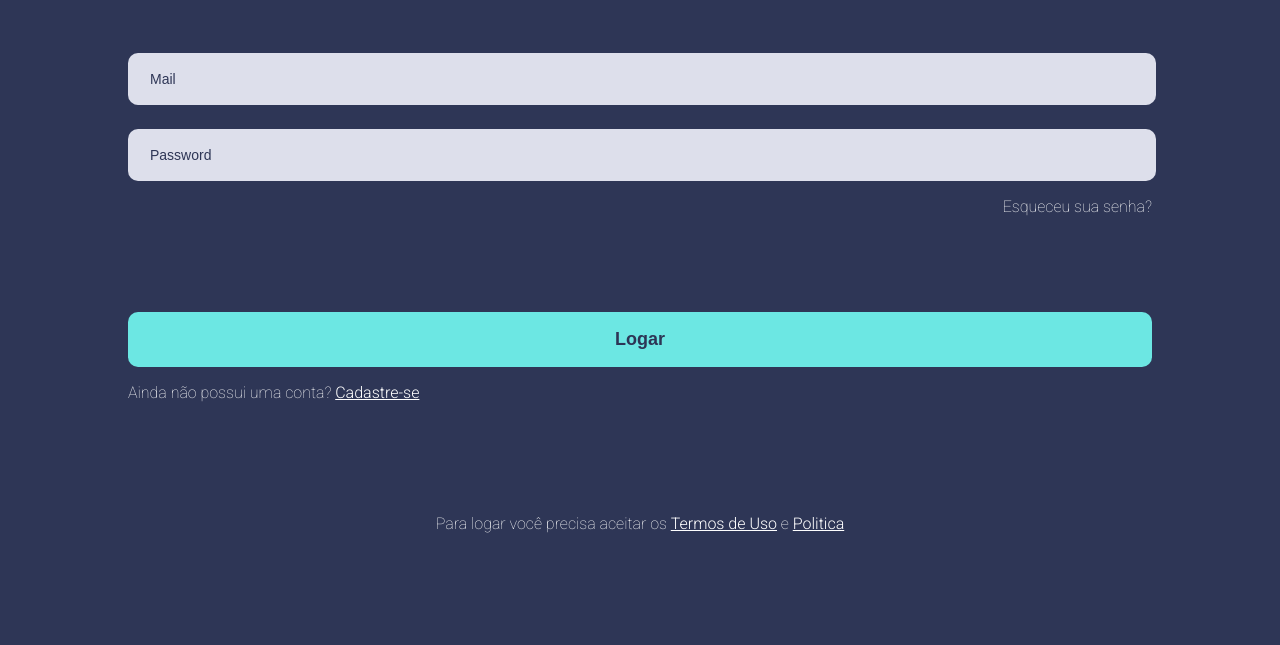
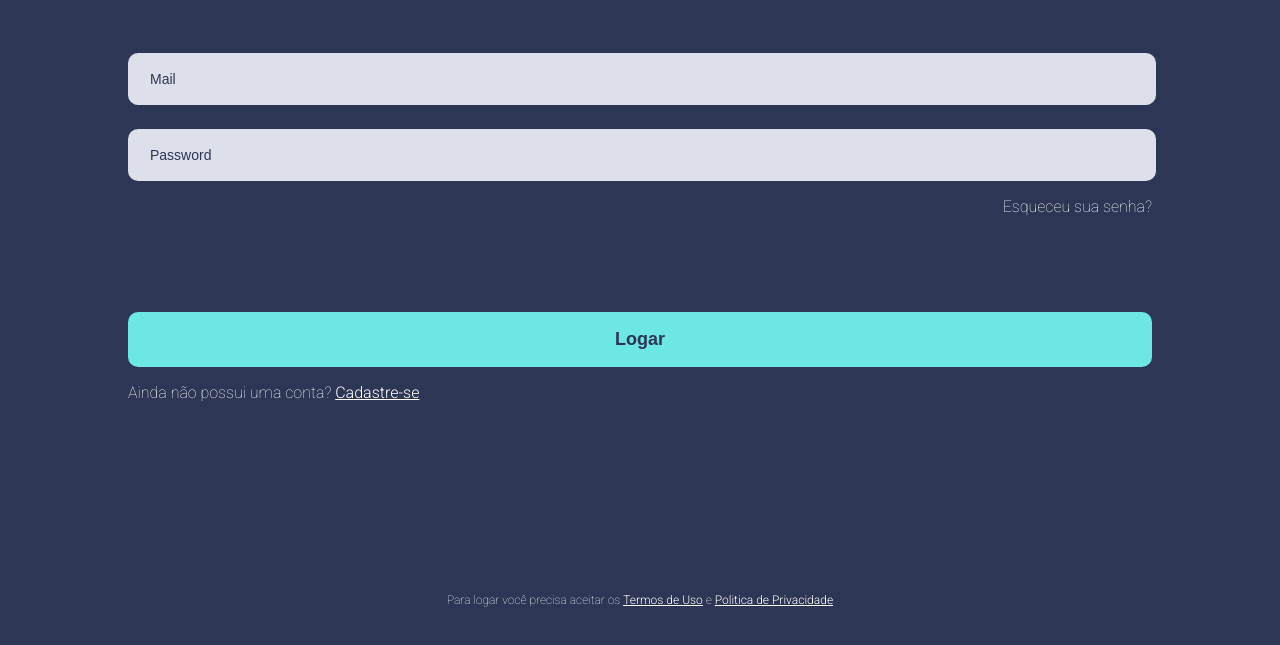
Before and after one commit to Joao-Vitor-pixel/adocao-JoaoVitor, a plain HTML site: page login.html in a window 1280 px wide. Shown: the part 151-796 px from the top of the page. Drawn offline with Linux system fonts and the light colour scheme.

Commit message:
atualização do style.css tela de Login

```diff
--- a/login.html
+++ b/login.html
@@ -24,9 +24,10 @@
         </form>
         <p class="text-info-2">Ainda não possui uma conta? <a href="#">Cadastre-se</a></p>
 
-         <div align="center">
-        <p class="text-info-2" style="margin-top: 14vh;">Para logar você precisa aceitar os <a href="#">Termos de Uso</a> e <a href="#">Politica</a></p>
-        </div>
+
+    </div>
+    <div align="center" class="footer-info">
+        <p class="text-info-2" style="font-size: 12px !important;width: 60%;">Para logar você precisa aceitar os <a href="#">Termos de Uso</a> e <a href="#">Politica de Privacidade</a></p>
     </div>
 </div>
 
--- a/style.css
+++ b/style.css
@@ -133,3 +133,10 @@ body {
     color: #fff;
     font-weight: 300;
   }
+
+  .footer-info{
+    position: fixed;
+    width: 100%;
+    bottom: 30px;
+
+}
```
